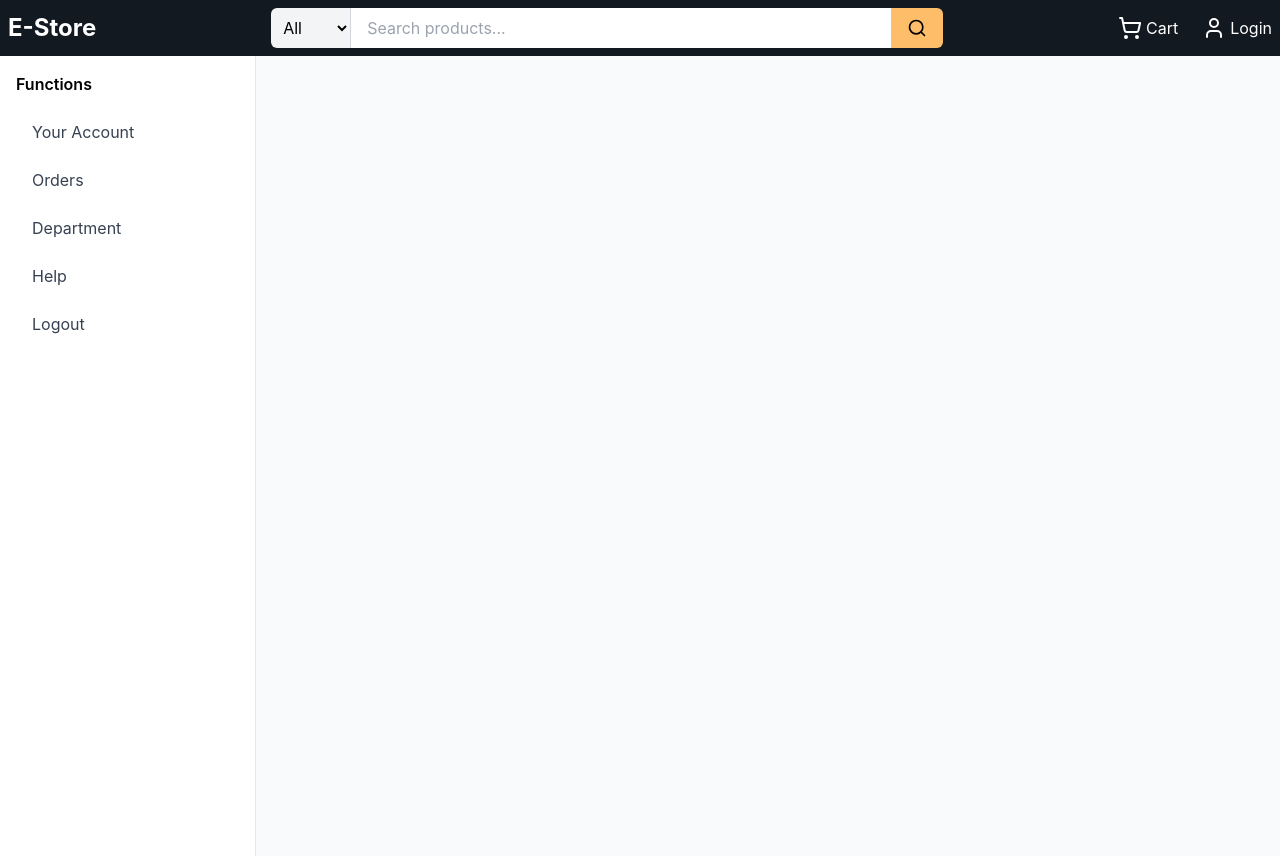
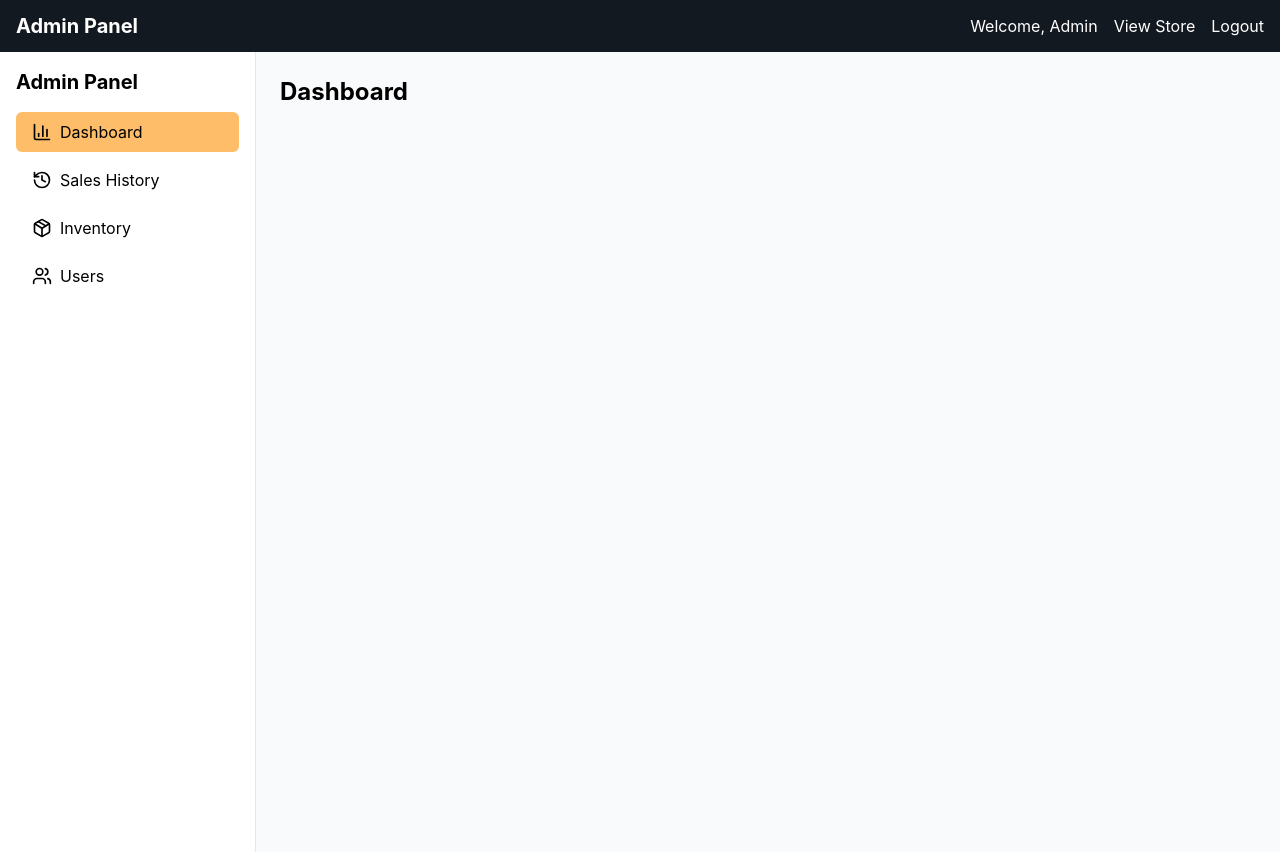
Before and after one commit to DarrenCT/Ecommerce-System, a React (Vite) app in the folder frontend/: page /admin in a window 1280 px wide. Built offline with nearby package versions, Linux system fonts and the light colour scheme.

Commit message:
Admin basic layout unconnected

```diff
--- a/frontend/src/App.jsx
+++ b/frontend/src/App.jsx
@@ -6,6 +6,11 @@ import CartPage from './components/pages/CartPage';
 import ProductDetailsPage from './components/pages/ProductDetailsPage';
 import { DevAuthProvider } from './context/DevAuthContext';
 import SearchResults from './components/pages/SearchResults';
+import AdminLayout from './components/layouts/AdminLayout';
+import AdminDashboard from './components/pages/admin/AdminDashboard';
+import SalesHistory from './components/pages/admin/SalesHistory';
+import InventoryManagement from './components/pages/admin/InventoryManagement';
+import UserManagement from './components/pages/admin/UserManagement';
 
 // Create a separate component for the layout that uses useLocation
 const AppLayout = () => {
@@ -35,7 +40,23 @@ const App = () => {
   return (
     <DevAuthProvider>
       <Router>
-        <AppLayout />
+        <Routes>
+          {/* Admin Routes */}
+          <Route path="/admin" element={<AdminLayout />}>
+            <Route index element={<AdminDashboard />} />
+            <Route path="sales" element={<SalesHistory />} />
+            <Route path="inventory" element={<InventoryManagement />} />
+            <Route path="users" element={<UserManagement />} />
+          </Route>
+
+          {/* Existing Customer Routes */}
+          <Route element={<AppLayout />}>
+            <Route path="/" element={<ProductCatalog />} />
+            <Route path="/cart" element={<CartPage />} />
+            <Route path="/product/:id" element={<ProductDetailsPage />} />
+            <Route path="/search" element={<SearchResults />} />
+          </Route>
+        </Routes>
       </Router>
     </DevAuthProvider>
   );
--- /dev/null
+++ b/frontend/src/components/admin/AdminNavBar.jsx
@@ -0,0 +1,30 @@
+import { useAuth } from '../../context/DevAuthContext';
+import { Link } from 'react-router-dom';
+
+const AdminNavBar = () => {
+    const { user, logout } = useAuth();
+
+    return (
+        <nav className="bg-amazon text-white">
+            <div className="max-w-[1500px] mx-auto px-4 py-3 flex justify-between items-center">
+                <Link to="/admin" className="text-xl font-bold">
+                    Admin Panel
+                </Link>
+                <div className="flex items-center space-x-4">
+                    <span>Welcome, {user?.name || 'Admin'}</span>
+                    <Link to="/" className="hover:text-amazon-yellow">
+                        View Store
+                    </Link>
+                    <button
+                        onClick={logout}
+                        className="hover:text-amazon-yellow"
+                    >
+                        Logout
+                    </button>
+                </div>
+            </div>
+        </nav>
+    );
+};
+
+export default AdminNavBar;
--- /dev/null
+++ b/frontend/src/components/admin/AdminSidebar.jsx
@@ -0,0 +1,38 @@
+import { Link, useLocation } from 'react-router-dom';
+import { BarChart3, Package, Users, History } from 'lucide-react';
+
+const AdminSidebar = () => {
+    const location = useLocation();
+
+    const menuItems = [
+        { title: 'Dashboard', icon: BarChart3, href: '/admin' },
+        { title: 'Sales History', icon: History, href: '/admin/sales' },
+        { title: 'Inventory', icon: Package, href: '/admin/inventory' },
+        { title: 'Users', icon: Users, href: '/admin/users' },
+    ];
+
+    return (
+        <div className="w-64 min-h-screen bg-white border-r">
+            <div className="p-4">
+                <h2 className="text-xl font-bold mb-4">Admin Panel</h2>
+                <nav className="space-y-2">
+                    {menuItems.map((item) => (
+                        <Link
+                            key={item.href}
+                            to={item.href}
+                            className={`flex items-center space-x-2 px-4 py-2 rounded-md transition-colors ${location.pathname === item.href
+                                    ? 'bg-amazon-yellow text-black'
+                                    : 'hover:bg-gray-100'
+                                }`}
+                        >
+                            <item.icon className="w-5 h-5" />
+                            <span>{item.title}</span>
+                        </Link>
+                    ))}
+                </nav>
+            </div>
+        </div>
+    );
+};
+
+export default AdminSidebar;
--- /dev/null
+++ b/frontend/src/components/layouts/AdminLayout.jsx
@@ -0,0 +1,19 @@
+import { Outlet } from 'react-router-dom';
+import AdminSidebar from '../admin/AdminSidebar';
+import AdminNavBar from '../admin/AdminNavBar';
+
+const AdminLayout = () => {
+    return (
+        <div className="min-h-screen bg-gray-50">
+            <AdminNavBar />
+            <div className="flex">
+                <AdminSidebar />
+                <main className="flex-1 p-6">
+                    <Outlet />
+                </main>
+            </div>
+        </div>
+    );
+};
+
+export default AdminLayout;
--- /dev/null
+++ b/frontend/src/components/pages/admin/AdminDashboard.jsx
@@ -0,0 +1,10 @@
+const AdminDashboard = () => {
+    return (
+        <div>
+            <h1 className="text-2xl font-bold mb-6">Dashboard</h1>
+            {/* Add dashboard widgets/stats here */}
+        </div>
+    );
+};
+
+export default AdminDashboard;
--- /dev/null
+++ b/frontend/src/components/pages/admin/InventoryManagement.jsx
@@ -0,0 +1,10 @@
+const InventoryManagement = () => {
+    return (
+        <div>
+            <h1 className="text-2xl font-bold mb-6">Inventory Management</h1>
+            {/* Add inventory table and management controls here */}
+        </div>
+    );
+};
+
+export default InventoryManagement;
--- /dev/null
+++ b/frontend/src/components/pages/admin/SalesHistory.jsx
@@ -0,0 +1,10 @@
+const SalesHistory = () => {
+    return (
+        <div>
+            <h1 className="text-2xl font-bold mb-6">Sales History</h1>
+            {/* Add sales history table and filters here */}
+        </div>
+    );
+};
+
+export default SalesHistory;
--- /dev/null
+++ b/frontend/src/components/pages/admin/UserManagement.jsx
@@ -0,0 +1,10 @@
+const UserManagement = () => {
+    return (
+        <div>
+            <h1 className="text-2xl font-bold mb-6">User Management</h1>
+            {/* Add user management table and controls here */}
+        </div>
+    );
+};
+
+export default UserManagement;
```
